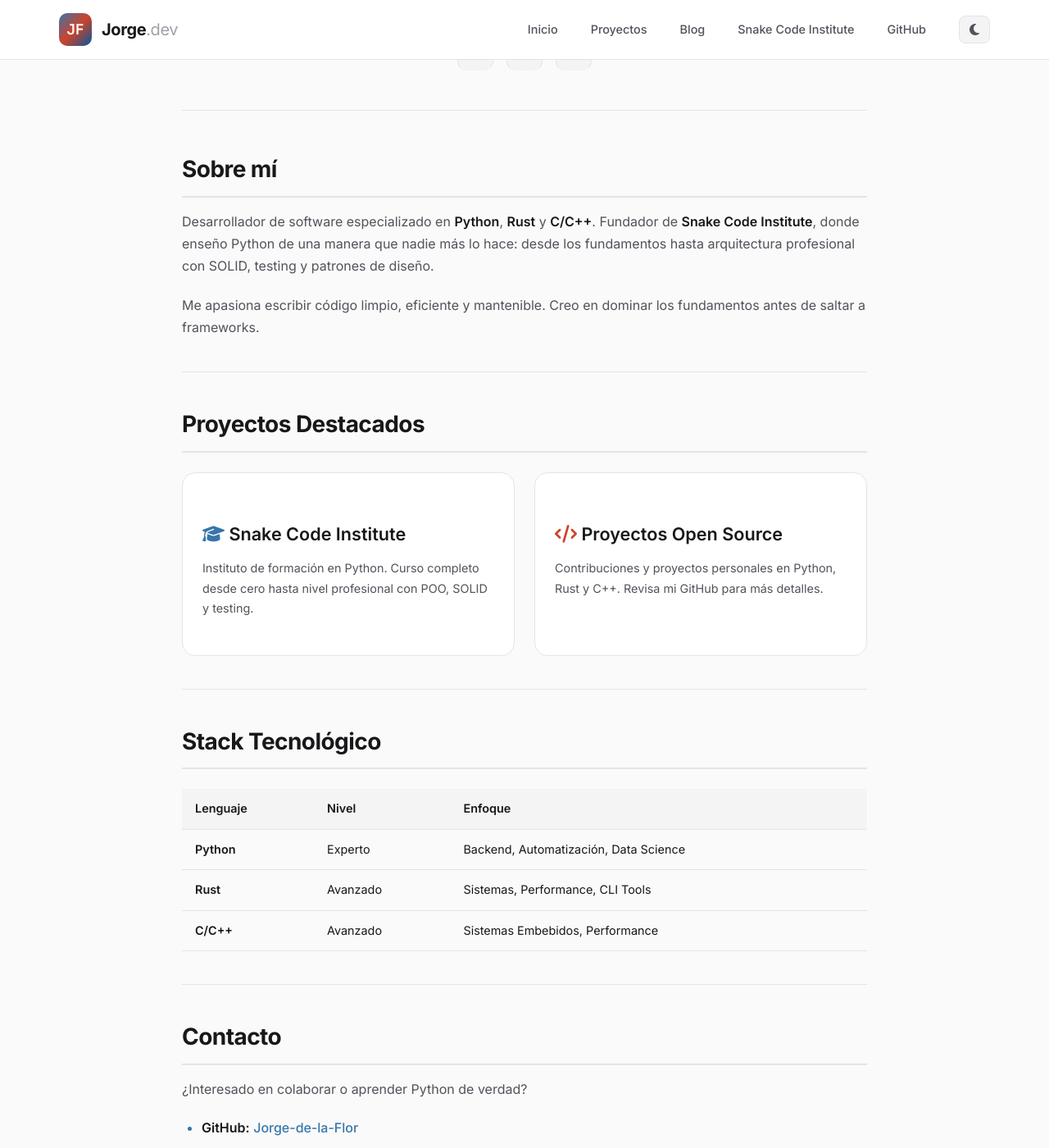
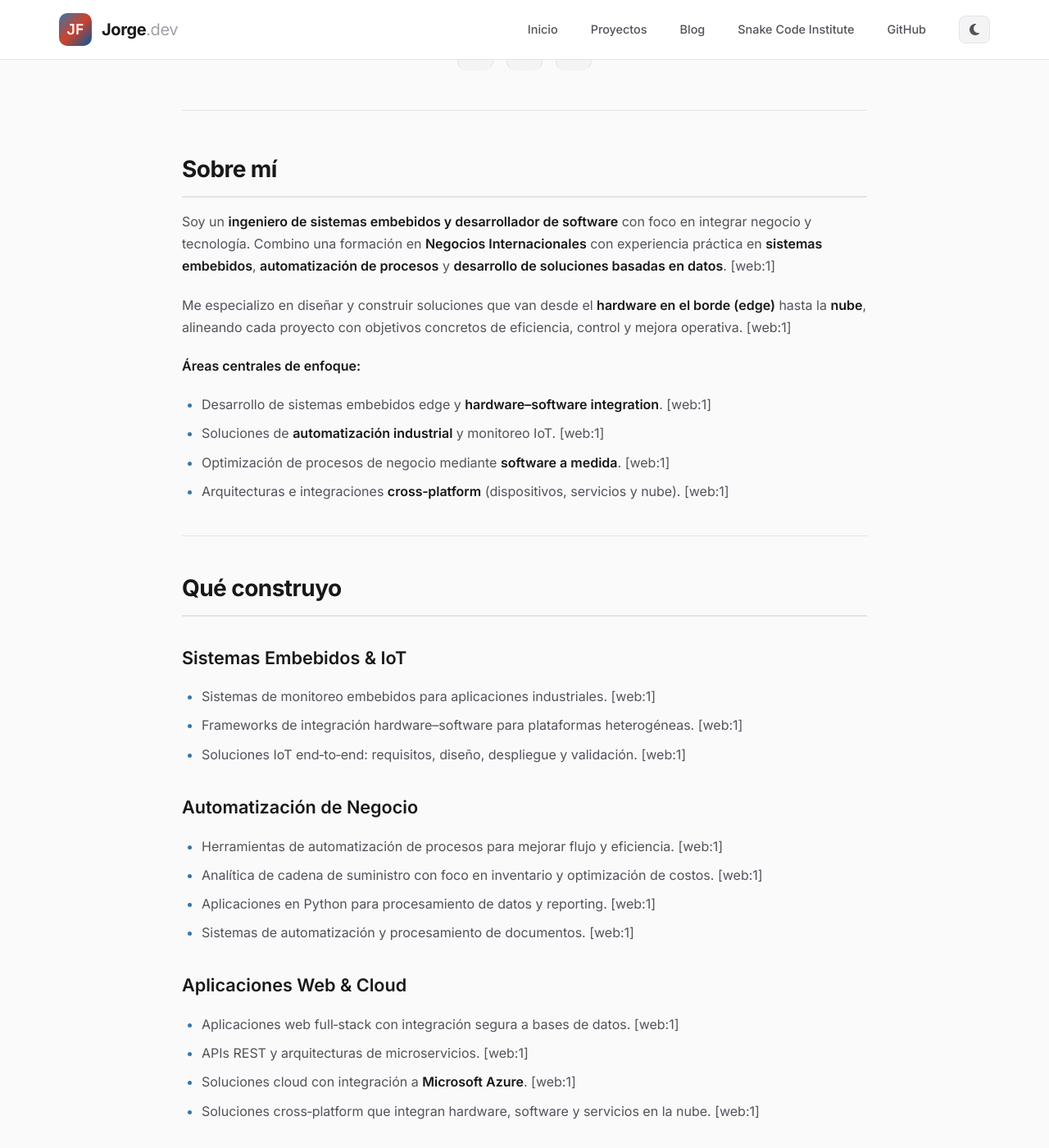
Before and after one commit to Jorge-de-la-Flor/Jorge-de-la-Flor.github.io, a Jekyll site: the page built from index.md, in a window 1280 px wide and 1400 px high, scrolled down 461 px. Shown: the whole window at 82% size. Built offline with Jekyll 4.4.1, drawn with Linux system fonts in a browser that asks for light colours; some of the changed text lies outside the part shown.

Commit message:
index.md update

```diff
--- a/index.md
+++ b/index.md
@@ -1,13 +1,15 @@
 ---
 layout: default
-title: Jorge de la Flor - Software Developer
+title: Jorge de la Flor - Embedded Systems & Software Engineer
 ---
 
 <div class="profile-hero">
   <img src="{{ '/assets/images/avatar.jpg' | relative_url }}" alt="Jorge de la Flor" class="profile-avatar" onerror="this.style.display='none'">
 
   <h1 class="profile-name">Jorge de la Flor</h1>
-  <p class="profile-title">Software Developer · Founder @ Snake Code Institute</p>
+  <p class="profile-title">
+    Embedded Systems Engineer · Software Developer · Founder @ Snake Code Institute
+  </p>
 
   <div class="tech-badges">
     <span class="tech-badge python">
@@ -34,44 +36,175 @@ title: Jorge de la Flor - Software Developer
   </div>
 </div>
 
+
 ## Sobre mí
 
-Desarrollador de software especializado en **Python**, **Rust** y **C/C++**. Fundador de **Snake Code Institute**, donde enseño Python de una manera que nadie más lo hace: desde los fundamentos hasta arquitectura profesional con SOLID, testing y patrones de diseño.
+Soy un **ingeniero de sistemas embebidos y desarrollador de software** con foco en integrar negocio y tecnología. Combino una formación en **Negocios Internacionales** con experiencia práctica en **sistemas embebidos**, **automatización de procesos** y **desarrollo de soluciones basadas en datos**. [web:1]
 
-Me apasiona escribir código limpio, eficiente y mantenible. Creo en dominar los fundamentos antes de saltar a frameworks.
+Me especializo en diseñar y construir soluciones que van desde el **hardware en el borde (edge)** hasta la **nube**, alineando cada proyecto con objetivos concretos de eficiencia, control y mejora operativa. [web:1]
+
+**Áreas centrales de enfoque:**
+
+- Desarrollo de sistemas embebidos edge y **hardware–software integration**. [web:1]
+- Soluciones de **automatización industrial** y monitoreo IoT. [web:1]
+- Optimización de procesos de negocio mediante **software a medida**. [web:1]
+- Arquitecturas e integraciones **cross‑platform** (dispositivos, servicios y nube). [web:1]
+
 
 ---
 
-## Proyectos Destacados
+## Qué construyo
 
-<div class="card-grid">
-  <div class="card">
-    <h3 class="card-title"><i class="fas fa-graduation-cap" style="color: var(--accent-python);"></i> Snake Code Institute</h3>
-    <p class="card-desc">Instituto de formación en Python. Curso completo desde cero hasta nivel profesional con POO, SOLID y testing.</p>
-  </div>
+### Sistemas Embebidos & IoT
 
-  <div class="card">
-    <h3 class="card-title"><i class="fas fa-code" style="color: var(--accent-rust);"></i> Proyectos Open Source</h3>
-    <p class="card-desc">Contribuciones y proyectos personales en Python, Rust y C++. Revisa mi GitHub para más detalles.</p>
-  </div>
-</div>
+- Sistemas de monitoreo embebidos para aplicaciones industriales. [web:1]
+- Frameworks de integración hardware–software para plataformas heterogéneas. [web:1]
+- Soluciones IoT end‑to‑end: requisitos, diseño, despliegue y validación. [web:1]
+
+### Automatización de Negocio
+
+- Herramientas de automatización de procesos para mejorar flujo y eficiencia. [web:1]
+- Analítica de cadena de suministro con foco en inventario y optimización de costos. [web:1]
+- Aplicaciones en Python para procesamiento de datos y reporting. [web:1]
+- Sistemas de automatización y procesamiento de documentos. [web:1]
+
+### Aplicaciones Web & Cloud
+
+- Aplicaciones web full‑stack con integración segura a bases de datos. [web:1]
+- APIs REST y arquitecturas de microservicios. [web:1]
+- Soluciones cloud con integración a **Microsoft Azure**. [web:1]
+- Soluciones cross‑platform que integran hardware, software y servicios en la nube. [web:1]
+
 
 ---
 
-## Stack Tecnológico
+## Stack tecnológico
 
-| Lenguaje | Nivel | Enfoque |
-|----------|-------|---------|
-| **Python** | Experto | Backend, Automatización, Data Science |
-| **Rust** | Avanzado | Sistemas, Performance, CLI Tools |
-| **C/C++** | Avanzado | Sistemas Embebidos, Performance |
+### Lenguajes & núcleo
+
+- **Python (Avanzado):** lenguaje principal, automatización, visión por computador. [web:1]
+- **Rust:** programación de sistemas y desarrollo embebido seguro y de alto rendimiento. [web:1]
+- **C/C++:** sistemas embebidos (Arduino, ESP‑IDF, STM32Cube). [web:1]
+- **SQL (SQLite, PostgreSQL):** diseño y análisis de bases de datos. [web:1]
+- **Bash / Unix / Linux:** administración y automatización de sistemas. [web:1]
+
+### Frameworks & herramientas
+
+- **Ecosistema Python:** Flask, Django, FastAPI, SQLAlchemy, asyncio. [web:1]
+- **Computer Vision:** OpenCV, Tesseract OCR. [web:1]
+- **Data Science:** Pandas, NumPy, Polars. [web:1]
+- **Plataformas embebidas:** Arduino IDE, PlatformIO, ESP‑IDF, STM32Cube. [web:1]
+- **Cloud & DevOps:** Microsoft Azure (nivel AZ‑204, DP‑100, AZ‑400), Git/GitHub/GitLab. [web:1]
+- **Diseño de hardware:** KiCad, Tinkercad, Inventor. [web:1]
+
+### Habilidades especializadas
+
+- Diseño de **Hardware Abstraction Layers (HAL)**. [web:1]
+- Protocolos IoT: UART, I2C, SPI, MQTT. [web:1]
+- Integración **Python ↔ C/C++** para aplicaciones multiplataforma. [web:1]
+- Diseño y optimización de bases de datos. [web:1]
+- Dashboards y BI con Power BI, Looker Studio y Tableau. [web:1]
+
+
+---
+
+## Background
+
+### Formación
+
+- **Doble grado – B.S. International Business**
+  Universidad San Ignacio de Loyola (Perú) + San Ignacio University (USA). [web:1]
+- Rendimiento académico en el **top tercio/quinto de la clase**. [web:1]
+- **1er puesto** en USIL–SIU International University Fairs (2020). [web:1]
+
+### Certificaciones (nivel equivalente)
+
+- Microsoft Azure Developer Associate (AZ‑204). [web:1]
+- Azure Data Science (DP‑100). [web:1]
+- Azure DevOps (AZ‑400). [web:1]
+- Ruta de certificación profesional en Python (en curso hacia PCPP1). [web:1]
+- Desarrollo Web Frontend (Bootcamp). [web:1]
+
+### Idiomas
+
+- 🇪🇸 Español (nativo). [web:1]
+- 🇺🇸 Inglés (avanzado – ICPNA, MET International). [web:1]
+- 🇨🇳 Chino (intermedio – HSK2). [web:1]
+
+
+---
+
+## Experiencia profesional
+
+### Actual – Freelance Embedded Systems Developer & Technical Integrator
+
+- Consultoría técnica en automatización de procesos y sistemas embebidos. [web:1]
+- Soluciones en Python para optimización de flujos de trabajo. [web:1]
+- Proyectos embebidos end‑to‑end (Arduino / ESP32 / STM32). [web:1]
+- Desarrollo de plataformas digitales con clientes internacionales. [web:1]
+- Análisis de procesos logísticos y de operación. [web:1]
+
+### Roles previos
+
+- Import Logistics & Technical Specialist en **UNEX DIESEL SAC**. [web:1]
+- Servicios técnicos independientes (eléctrica, calibración, automatización). [web:1]
+- Docencia en programación y educación multilingüe. [web:1]
+
+
+---
+
+## Logros & fortalezas
+
+### Logros clave
+
+- 1er lugar en USIL–SIU International University Fairs (2020). [web:1]
+- Diseño y despliegue de sistemas de monitoreo embebidos para industria. [web:1]
+- Optimización de operaciones logísticas y documentación regulatoria. [web:1]
+- Soluciones de visión por computador para procesamiento automatizado de documentos. [web:1]
+- Proyectos de automatización que mejoran la eficiencia de flujo de trabajo en 50%+. [web:1]
+
+### Fortalezas profesionales
+
+**Excelencia técnica**
+
+- Adaptación técnica rápida mediante aprendizaje práctico. [web:1]
+- Fuerte capacidad de integración hardware + software. [web:1]
+- Desarrollo full‑stack desde el dispositivo embebido hasta la nube. [web:1]
+- Troubleshooting probado en hardware, software y redes. [web:1]
+
+**Visión de negocio**
+
+- Experiencia en comercio internacional y cadena de suministro. [web:1]
+- Análisis y optimización de procesos. [web:1]
+- Comunicación y negociación intercultural. [web:1]
+- Alineamiento estratégico de tecnología con objetivos de negocio. [web:1]
+
+**Liderazgo & innovación**
+
+- Gestión de proyectos de la idea a la entrega. [web:1]
+- Metodologías de aprendizaje activo (PBL, Design Thinking). [web:1]
+- Construcción de equipos colaborativos en entornos técnicos. [web:1]
+- Soluciones pioneras que integran hardware y software. [web:1]
+
+
+---
+
+## En qué estoy trabajando ahora
+
+- 🦀 Dominando **Rust** para sistemas embebidos seguros y de alto rendimiento. [web:1]
+- 🔧 Construyendo **frameworks avanzados de abstracción de hardware (HAL)**. [web:1]
+- 🤖 Explorando el ecosistema **embedded‑hal** y colaborando con la comunidad Rust embedded. [web:1]
+- 📡 Diseñando soluciones de **conectividad universal** para plataformas heterogéneas. [web:1]
+- 🌐 Profundizando en **arquitectura IoT y edge computing**. [web:1]
+
 
 ---
 
 ## Contacto
 
-¿Interesado en colaborar o aprender Python de verdad?
+¿Interesado en colaborar en proyectos de sistemas embebidos, automatización o soluciones IoT?
 
 - **GitHub:** [{{ site.github.owner_name }}]({{ site.github.owner_url }})
 - **Snake Code Institute:** [Aprende Python Profesional]({{ '/md_pages/sci/' | relative_url }})
-- **Redes:** [Linktree](https://linktr.ee/frostalo)
+- **Portafolio / enlaces:** [Linktree](https://linktr.ee/frostalo)
+- **Email:** jafdelaflor@gmail.com
```
Also changed, not shown: md_pages/programas/index.md (added, +90 -0 lines).
